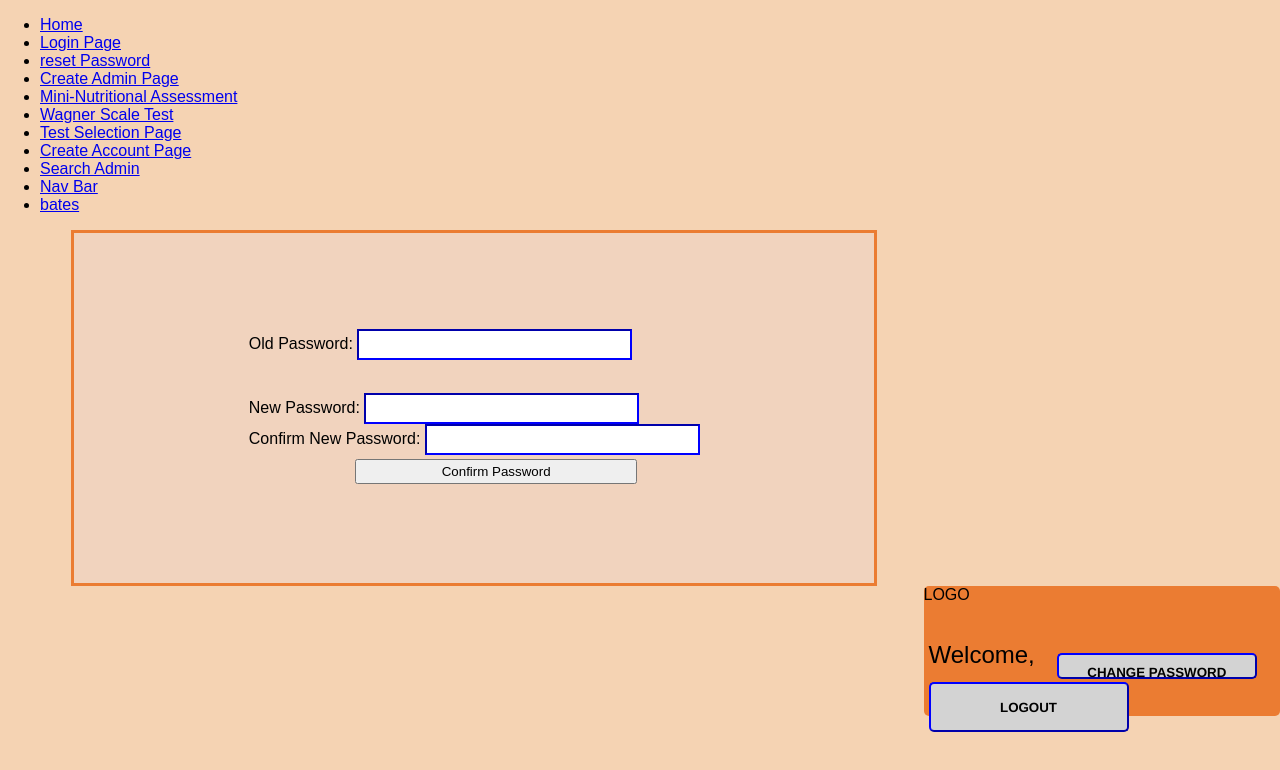
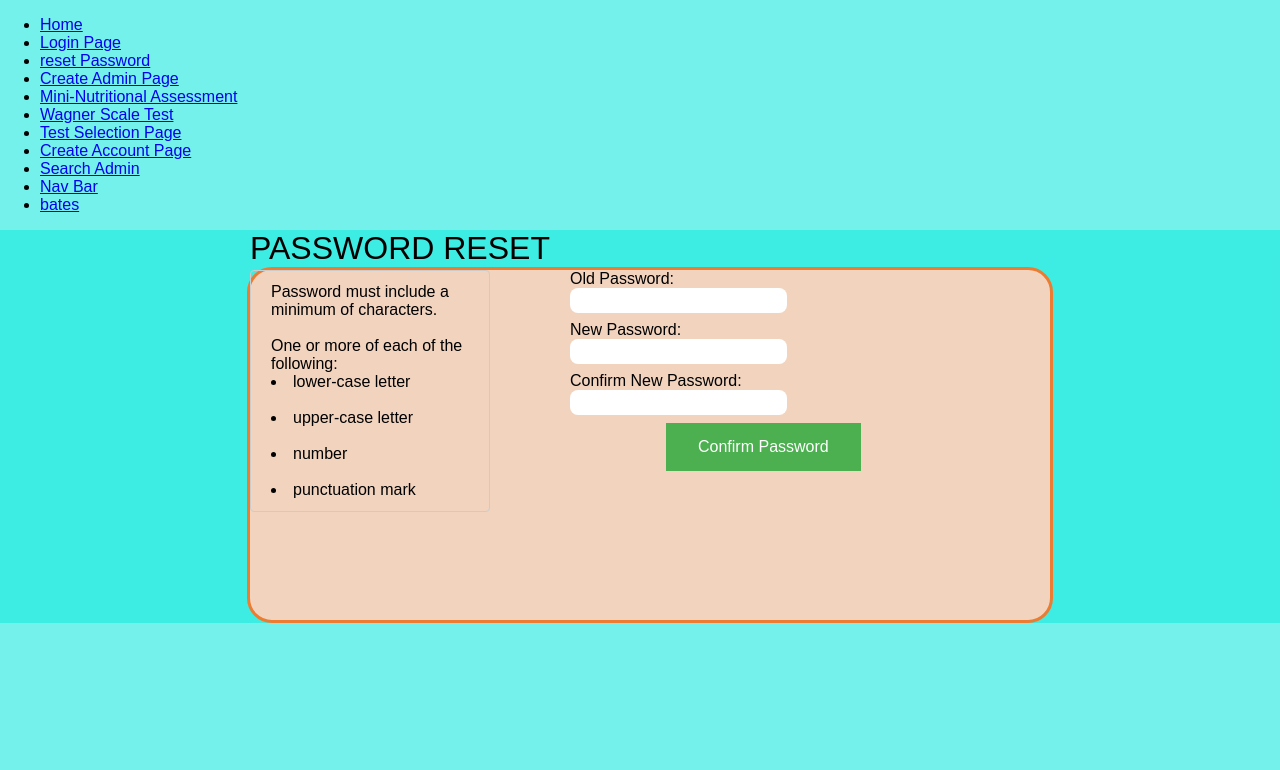
Before and after one commit to mikiehenning/FrontEnd-Software, a React (Create React App) app in the folder webapp/: page /resetPassword in a window 1280 px wide. Shown: the top 770 px of the page. Built offline with nearby package versions, Linux system fonts and the light colour scheme.

Commit message:
just a better password reset form

```diff
--- a/webapp/src/pages/bates.js
+++ b/webapp/src/pages/bates.js
@@ -1,12 +1,14 @@
 import React from 'react';
 import $ from 'jquery';
+
+
 
 const bates = () => (
 
 
 
 
-<form id= "bate">
+<form id="bate" action="#" method="POST" encType="multipart/form-data">
 
 
   <div class="row">
@@ -14,16 +16,20 @@ const bates = () => (
     <br></br>
   </div>
 
-  <input type="radio"  class="calcs"  name="QA" value="1" checked/><label>1 = Length x width
-  less than 25%4 sq cm</label>
+  <input type="radio" class="calcs" name="QA" value="1" checked/>
+  <label>1 = Length x width less than 25%4 sq cm</label>
   <br></br>
-  <input type="radio"   class="calc" name="QA" value="2"/>  <label> 2 = Length x width 4-- less than 25%16 sq cm   </label>
+  <input type="radio" class="calc" name="QA" value="2" />
+  <label> 2 = Length x width 4-- less than 25%16 sq cm </label>
   <br></br>
-  <input type="radio"  class="calc"  name="QA" value="3"/>  <label> 3 = Length x width 16.1-- less than 25%36 sq cm   </label>
+  <input type="radio" class="calc" name="QA" value="3" />
+  <label> 3 = Length x width 16.1-- less than 25%36 sq cm </label>
   <div> </div>
-  <input type="radio"  class="calc"  name="QA" value="4"/> <label> 4 = Length x width 36.1-- less than 25%80 sq cm   </label>
+  <input type="radio" class="calc" name="QA" value="4" />
+  <label> 4 = Length x width 36.1-- less than 25%80 sq cm </label>
   <br></br>
-  <input type="radio"  class="calc"  name="QA" value="5"/> <label> 5 = Length x width >80 sq cm   </label>
+  <input type="radio" class="calc" name="QA" value="5" />
+  <label> 5 = Length x width >80 sq cm </label>
   <br></br>
 
   <br></br>
@@ -33,18 +39,23 @@ const bates = () => (
   </div>
   <br></br>
 
-  <input type="radio"  class="calc" name="QB" value="1"checked/>  <label> Non-blanchable erythema on intact skin  </label>
+  <input type="radio" class="calc" name="QB" value="1" checked/>
+  <label> Non-blanchable erythema on intact skin </label>
   <br></br>
-  <input type="radio" class="calc"  name="QB" value="2"/>  <label>  Partial thickness skin loss involving epidermis /or dermis  </label>
+  <input type="radio" class="calc" name="QB" value="2" />
+  <label> Partial thickness skin loss involving epidermis /or dermis </label>
   <div></div>
-  <input type="radio"  class="calc" name="QB" value="3"/> <label> Full thickness skin loss involving damage or necrosis of subcutaneous tissue; may extend down to but not through underlying fascia; &/or mixed partial & full thickness &/or tissue layers obscured bygranulation tissue  </label>
+  <input type="radio" class="calc" name="QB" value="3" />
+  <label> Full thickness skin loss involving damage or necrosis of subcutaneous tissue; may extend down to but not through underlying fascia; &/or mixed partial & full thickness &/or tissue layers obscured bygranulation tissue </label>
 
   <br></br>
-  <input type="radio"  class="calc" name="QB" value="4"/>  <label> Obscured by necrosis  </label>
+  <input type="radio" class="calc" name="QB" value="4" />
+  <label> Obscured by necrosis </label>
 
   <br></br>
 
-  <input type="radio"  class="calc" name="QB" value="5"/>  <label> Full thickness skin loss with extensive destruction, tissue necrosis or damage to muscle, bone or supporting structures
+  <input type="radio" class="calc" name="QB" value="5" />
+  <label> Full thickness skin loss with extensive destruction, tissue necrosis or damage to muscle, bone or supporting structures
   </label>
   <br></br>
 
@@ -57,18 +68,23 @@ const bates = () => (
   </div>
   <br></br>
 
-  <input type="radio" class="calc"  name="QC" value="1"checked/>  <label> Indistinct, diffuse, none clearly visible  </label>
+  <input type="radio" class="calc" name="QC" value="1" checked/>
+  <label> Indistinct, diffuse, none clearly visible </label>
   <br></br>
 
-  <input type="radio" class="calc"  name="QC" value="2"/>  <label> Distinct, outline clearly visible, attached, even with wound base  </label>
+  <input type="radio" class="calc" name="QC" value="2" />
+  <label> Distinct, outline clearly visible, attached, even with wound base </label>
   <br></br>
-  <input type="radio" class="calc"  name="QC" value="3"/>  <label> Well-defined, not attached to wound base  </label>
+  <input type="radio" class="calc" name="QC" value="3" />
+  <label> Well-defined, not attached to wound base </label>
   <br></br>
 
-  <input type="radio" class="calc"  name="QC" value="4"/>  <label> Well-defined, not attached to base, rolled under, thickened  </label>
+  <input type="radio" class="calc" name="QC" value="4" />
+  <label> Well-defined, not attached to base, rolled under, thickened </label>
   <br></br>
 
-  <input type="radio" class="calc"  name="QC" value="5"/>  <label> Well-defined, fibrotic, scarred or hyperkeratotic  </label>
+  <input type="radio" class="calc" name="QC" value="5" />
+  <label> Well-defined, fibrotic, scarred or hyperkeratotic </label>
   <br></br>
 
   <div>
@@ -77,69 +93,89 @@ const bates = () => (
 
   <label for="QC">undermining </label>
   <br></br>
-  <input type="radio" class="calc"  name="QM" value="1"checked/>  <label> None present   </label>
+  <input type="radio" class="calc" name="QM" value="1" checked/>
+  <label> None present </label>
   <br></br>
 
-  <input type="radio" class="calc"  name="QM" value="2"/>  <label> Undermining less than 2 cm in any area  </label>
+  <input type="radio" class="calc" name="QM" value="2" />
+  <label> Undermining less than 2 cm in any area </label>
   <br></br>
-  <input type="radio"  class="calc" name="QM" value="3"/>  <label> Undermining 2-4 cm involving less than 50% wound margins  </label>
+  <input type="radio" class="calc" name="QM" value="3" />
+  <label> Undermining 2-4 cm involving less than 50% wound margins </label>
   <br></br>
 
-  <input type="radio"  class="calc" name="QM" value="4"/>   <label> Undermining 2-4 cm involving greater than 50% wound margins  </label>
+  <input type="radio" class="calc" name="QM" value="4" />
+  <label> Undermining 2-4 cm involving greater than 50% wound margins </label>
   <br></br>
 
-  <input type="radio"  class="calc" name="QM" value="5"/>  <label> Undermining greater than 4 cm or Tunneling in any area   </label>
+  <input type="radio" class="calc" name="QM" value="5" />
+  <label> Undermining greater than 4 cm or Tunneling in any area </label>
   <br></br>
   <br></br>
 
   <label for="QC">Necrotic Tissue Type </label>
   <br></br>
-  <input type="radio"  class="calc" name="QD" value="1"checked/>  <label> None visible   </label>
+  <input type="radio" class="calc" name="QD" value="1" checked/>
+  <label> None visible </label>
   <br></br>
 
-  <input type="radio"  class="calc" name="QD" value="2"/>  <label> White/grey non-viable tissue or non-adherent yellow slough  </label>
+  <input type="radio" class="calc" name="QD" value="2" />
+  <label> White/grey non-viable tissue or non-adherent yellow slough </label>
   <br></br>
-  <input type="radio" class="calc"  name="QD" value="3"/>  <label> Loosely adherent yellow slough  </label>
+  <input type="radio" class="calc" name="QD" value="3" />
+  <label> Loosely adherent yellow slough </label>
   <br></br>
 
-  <input type="radio"  class="calc" name="QD" value="4"/>  <label> Adherent, soft, black eschar  </label>
+  <input type="radio" class="calc" name="QD" value="4" />
+  <label> Adherent, soft, black eschar </label>
   <br></br>
 
-  <input type="radio"  class="calc" name="QD" value="5"/>  <label> Firmly adherent, hard, black eschar   </label>
+  <input type="radio" class="calc" name="QD" value="5" />
+  <label> Firmly adherent, hard, black eschar </label>
   <br></br>
 
   <br></br>
 
   <label for="QE">Necrotic Tissure Amounts </label>
   <br></br>
-  <input type="radio"  class="calc" name="QE" value="1"checked/>  <label> None visible  </label>
+  <input type="radio" class="calc" name="QE" value="1" checked/>
+  <label> None visible </label>
   <br></br>
-  <input type="radio"  class="calc" name="QE" value="2"/>  <label> less than 25% of wound bed covered  </label>
+  <input type="radio" class="calc" name="QE" value="2" />
+  <label> less than 25% of wound bed covered </label>
   <br></br>
-  <input type="radio"  class="calc" name="QE" value="3"/>  <label> less than 50% and more 75% of wound covered   </label>
+  <input type="radio" class="calc" name="QE" value="3" />
+  <label> less than 50% and more 75% of wound covered </label>
   <br></br>
-  <input type="radio"  class="calc" name="QE" value="4"/>  <label> less than 50% and more than 75% of wound covered  </label>
+  <input type="radio" class="calc" name="QE" value="4" />
+  <label> less than 50% and more than 75% of wound covered </label>
   <br></br>
 
-  <input type="radio" class="calc"  name="QE" value="5"/>  <label> 75% to 100% of wound covered  </label>
+  <input type="radio" class="calc" name="QE" value="5" />
+  <label> 75% to 100% of wound covered </label>
   <br></br>
 
   <br></br>
 
   <label for="QC">Exudate Type </label>
   <br></br>
-  <input type="radio"  class="calc" name="QF" value="1"checked/>  <label> None  </label>
+  <input type="radio" class="calc" name="QF" value="1" checked/>
+  <label> None </label>
   <br></br>
 
-  <input type="radio" class="calc"  name="QF" value="2"/>  <label> Bloody   </label>
+  <input type="radio" class="calc" name="QF" value="2" />
+  <label> Bloody </label>
   <br></br>
-  <input type="radio"  class="calc" name="QF" value="3"/>  <label> Serosanguineous: thin, watery, pale red/pink   </label>
+  <input type="radio" class="calc" name="QF" value="3" />
+  <label> Serosanguineous: thin, watery, pale red/pink </label>
   <br></br>
 
-  <input type="radio"  class="calc" name="QF" value="4"/>  <label> Serous: thin, watery, clear   </label>
+  <input type="radio" class="calc" name="QF" value="4" />
+  <label> Serous: thin, watery, clear </label>
   <br></br>
 
-  <input type="radio" class="calc"  name="QF" value="5"/>  <label>Purulent: thin or thick, opaque, tan/yellow, with or without odor  </label>
+  <input type="radio" class="calc" name="QF" value="5" />
+  <label>Purulent: thin or thick, opaque, tan/yellow, with or without odor </label>
 
   <br></br>
 
@@ -147,69 +183,89 @@ const bates = () => (
 
   <label for="QC">Exudate Amount </label>
   <br></br>
-  <input type="radio" class="calc"  name="QG" value="1"checked/>  <label> None  </label>
+  <input type="radio" class="calc" name="QG" value="1" checked/>
+  <label> None </label>
   <br></br>
 
-  <input type="radio" class="calc"  name="QG" value="2"/>  <label> Scant, wound moist but no observable exudate  </label>
+  <input type="radio" class="calc" name="QG" value="2" />
+  <label> Scant, wound moist but no observable exudate </label>
   <br></br>
-  <input type="radio" class="calc"  name="QG" value="3"/>   <label> Small  </label>
+  <input type="radio" class="calc" name="QG" value="3" />
+  <label> Small </label>
   <br></br>
 
-  <input type="radio"  class="calc" name="QG" value="4"/>  <label> Moderate   </label>
+  <input type="radio" class="calc" name="QG" value="4" />
+  <label> Moderate </label>
   <br></br>
 
-  <input type="radio" class="calc"  name="QG" value="5"/>  <label> Large   </label>
+  <input type="radio" class="calc" name="QG" value="5" />
+  <label> Large </label>
   <br></br>
 
   <br></br>
 
   <label for="QC">Skin Color Surrrounding Wound </label>
   <br></br>
-  <input type="radio" class="calc"  name="QH" value="1"checked/>  <label> Pink or normal for ethnic group  </label>
+  <input type="radio" class="calc" name="QH" value="1" checked/>
+  <label> Pink or normal for ethnic group </label>
   <br></br>
 
-  <input type="radio" class="calc"  name="QH" value="2"/>  <label> Bright red or blanches to touch  </label>
+  <input type="radio" class="calc" name="QH" value="2" />
+  <label> Bright red or blanches to touch </label>
   <br></br>
-  <input type="radio"  class="calc" name="QH" value="3"/>  <label> White or grey pallor or hypopigmented  </label>
+  <input type="radio" class="calc" name="QH" value="3" />
+  <label> White or grey pallor or hypopigmented </label>
   <br></br>
 
-  <input type="radio"  class="calc" name="QH" value="4"/>   <label> Dark red or purple or non-blanchable  </label>
+  <input type="radio" class="calc" name="QH" value="4" />
+  <label> Dark red or purple or non-blanchable </label>
   <br></br>
 
-  <input type="radio" class="calc"  name="QH" value="5"/>  <label> Black or hyperpigmented  </label>
+  <input type="radio" class="calc" name="QH" value="5" />
+  <label> Black or hyperpigmented </label>
   <br></br>
   <br></br>
 
   <label for="QC">Peripheral Tissue Edema </label>
   <br></br>
-  <input type="radio" class="calc"  name="QI" value="1" checked/>  <label> No swelling or edema  </label>
+  <input type="radio" class="calc" name="QI" value="1" checked/>
+  <label> No swelling or edema </label>
   <br></br>
 
-  <input type="radio" class="calc"  name="QI" value="2"/>   <label> Non-pitting edema extends less than 4 cm around wound  </label>
+  <input type="radio" class="calc" name="QI" value="2" />
+  <label> Non-pitting edema extends less than 4 cm around wound </label>
   <br></br>
-  <input type="radio" class="calc"  name="QI" value="3"/>  <label> Non-pitting edema extends less 4 cm around wound   </label>
+  <input type="radio" class="calc" name="QI" value="3" />
+  <label> Non-pitting edema extends less 4 cm around wound </label>
   <br></br>
-  <input type="radio" class="calc"  name="QI" value="4"/>  <label> Pitting edema extends less than 4 cm around wound   </label>
+  <input type="radio" class="calc" name="QI" value="4" />
+  <label> Pitting edema extends less than 4 cm around wound </label>
   <br></br>
 
-  <input type="radio" class="calc"  name="QI" value="5"/>  <label> Crepitus and/or pitting edema extends greater than 4 cm around wound  </label>
+  <input type="radio" class="calc" name="QI" value="5" />
+  <label> Crepitus and/or pitting edema extends greater than 4 cm around wound </label>
 
   <br></br>
   <br></br>
 
   <label for="QC">Peripheral Tissue Induration </label>
   <br></br>
-  <input type="radio" class="calc"  name="QL" value="1" checked/>  <label> None present   </label>
+  <input type="radio" class="calc" name="QL" value="1" checked/>
+  <label> None present </label>
   <br></br>
 
-  <input type="radio"  class="calc" name="QL" value="2"/>  <label> Induration, lrss than 2 cm around wound  </label>
+  <input type="radio" class="calc" name="QL" value="2" />
+  <label> Induration, lrss than 2 cm around wound </label>
   <br></br>
-  <input type="radio" class="calc"  name="QL" value="3"/>   <label> Induration 2-4 cm extending less than 50% around wound  </label>
+  <input type="radio" class="calc" name="QL" value="3" />
+  <label> Induration 2-4 cm extending less than 50% around wound </label>
   <br></br>
 
-  <input type="radio" class="calc"  name="QL" value="4"/>  <label> Induration 2-4 cm extending greater than 50% around wound   </label>
+  <input type="radio" class="calc" name="QL" value="4" />
+  <label> Induration 2-4 cm extending greater than 50% around wound </label>
   <br></br>
-  <input type="radio" class="calc"  name="QL" value="5"/>  <label> Induration greater than 4 cm in any area around wound   </label>
+  <input type="radio" class="calc" name="QL" value="5" />
+  <label> Induration greater than 4 cm in any area around wound </label>
 
   <br></br>
   <br></br>
@@ -217,64 +273,71 @@ const bates = () => (
 
   <label for="QC">Granulation Tissue </label>
   <br></br>
-  <input type="radio" class="calc"  name="QJ" value="1" checked/>  <label> Skin intact or partial thickness wound   </label>
+  <input type="radio" class="calc" name="QJ" value="1" checked/>
+  <label> Skin intact or partial thickness wound </label>
   <br></br>
 
-  <input type="radio" class="calc"  name="QJ" value="2"/>  <label> Bright, beefy red; 75% to 100% of wound filled /or tissue overgrowth  </label>
+  <input type="radio" class="calc" name="QJ" value="2" />
+  <label> Bright, beefy red; 75% to 100% of wound filled /or tissue overgrowth </label>
   <br></br>
-  <input type="radio" class="calc"  name="QJ" value="3"/>  <label> Bright, beefy red; less than 75% and less 25% of wound filled   </label>
+  <input type="radio" class="calc" name="QJ" value="3" />
+  <label> Bright, beefy red; less than 75% and less 25% of wound filled </label>
   <br></br>
 
-  <input type="radio" class="calc"  name="QJ" value="4"/>  <label> Pink, and/or dull, dusky red and/or fills less than 25% of wound  </label>
+  <input type="radio" class="calc" name="QJ" value="4" />
+  <label> Pink, and/or dull, dusky red and/or fills less than 25% of wound </label>
   <br></br>
 
-  <input type="radio" class="calc"  name="QJ" value="5"/>  <label> No granulation tissue present  </label>
+  <input type="radio" class="calc" name="QJ" value="5" />
+  <label> No granulation tissue present </label>
   <br></br>
   <br></br>
 
   <label for="QC">Epithelialization </label>
   <br></br>
-  <input type="radio" class="calc" name="QK" value="1" checked/>  <label> 100% wound covered, surface intact  </label>
+  <input type="radio" class="calc" name="QK" value="1" checked/>
+  <label> 100% wound covered, surface intact </label>
   <br></br>
 
-  <input type="radio" class="calc" name="QK" value="2"/>  <label> 75% to less than 100% wound covered /or epithelial tissue extends greater than 0.5cm into wound bed  </label>
+  <input type="radio" class="calc" name="QK" value="2" />
+  <label> 75% to less than 100% wound covered /or epithelial tissue extends greater than 0.5cm into wound bed </label>
   <br></br>
-  <input type="radio" class="calc" name="QK" value="3"/>  <label> 50% to less than 75% wound covered or epithelial tissue extends to less than 0.5cm into wound bed  </label>
+  <input type="radio" class="calc" name="QK" value="3" />
+  <label> 50% to less than 75% wound covered or epithelial tissue extends to less than 0.5cm into wound bed </label>
 
   <br></br>
 
-  <input type="radio"  class="calc" name="QK" value="4"/>  <label> 25% to less than 50% wound covered  </label>
+  <input type="radio" class="calc" name="QK" value="4" />
+  <label> 25% to less than 50% wound covered </label>
   <br></br>
 
-  <input type="radio" class="calc"  name="QK" value="5"/>  <label> less than 25% wound covered  </label>
+  <input type="radio" class="calc" name="QK" value="5" />
+  <label> less than 25% wound covered </label>
 
   <br></br>
 
-  <p id="insert">  </p>
+  <p id="insert">
+  </p>
 
 
 
 
 
   <script>
-
-var x=5;
-document.getElementById("box").innerHTML="dfd";
-
-{/* calculates total sum but does store it yet, order of additon is required */}
+    { /* calculates total sum but does store it yet, order of additon is required */ }
 
     $("#submitt").on('change', function() {
 
 
       alert(parseInt($('input[name="QA"]:checked', '#bate').val())
-    +parseInt($('input[name="QB"]:checked', '#bate').val())
+      + parseInt($('input[name="QB"]:checked', '#bate').val())
        + parseInt($('input[name="QC"]:checked', '#bate').val())
         + parseInt($('input[name="QM"]:checked', '#bate').val())
         + parseInt($('input[name="QD"]:checked', '#bate').val())
         + parseInt($('input[name="QE"]:checked', '#bate').val())
         + parseInt($('input[name="QF"]:checked', '#bate').val())
         + parseInt($('input[name="QG"]:checked', '#bate').val())
-    +parseInt($('input[name="QH"]:checked', '#bate').val())
+        + parseInt($('input[name="QH"]:checked', '#bate').val())
         + parseInt($('input[name="QI"]:checked', '#bate').val())
         + parseInt($('input[name="QL"]:checked', '#bate').val())
         + parseInt($('input[name="QJ"]:checked', '#bate').val())
@@ -286,17 +349,10 @@ $("#submitt").on('change', function() {
 
     });
 
+  </script>
+  <input type="submit" />
+  <input type="text" name="result" id="textbox3" />
+</form>
 
 
-
-
-
-
-
-
- </script>
- <input type="submit"/>
- <input type="text" name="result" value="Box" id="box"/>
-     </form>
-
     ); export default bates;
--- a/webapp/src/pages/home.css
+++ b/webapp/src/pages/home.css
@@ -6,7 +6,7 @@
 
 .button {
     color:#ffffff;
-    Background:#0094ff;
+    Background:#c3ff00;
     border:none;
     font-size:16px;
     border-radius:3px;
--- a/webapp/src/pages/resetPassword.js
+++ b/webapp/src/pages/resetPassword.js
@@ -5,34 +5,38 @@ import '../styling/resetPassword.css';
 const resetPassword = () => (
 
     <body>
+
+        <label id="Header"> PASSWORD RESET </label>
     <div class="container">
 
-        <div class="leftside">
-                <div class="logo">LOGO </div>
 
-        <div class="b">
-            <label class="lab">Welcome,</label>
-            <button type="button" class="b">LOGOUT</button>
-        </div>
+        <form class="inputform"  >
+        <div><label className= "label" id="advice" >Password must include a minimum of characters.<br></br><br></br>
+        One or more of each of the following:<br></br>
+<li> lower-case letter</li><br></br>
+<li> upper-case letter</li><br></br>
+<li> number</li><br></br>
+<li> punctuation mark</li></label></div>
+            <div  id="oldpassword" >
+                <label className="label" id="inlabel">     Old Password: </label>
+                <input className="inputboxpassword" type="text" id= "input" /><br></br>
 
-        </div>
-        <form class="inputform">
-            <div className="oldpassword">
-                <label className="label">Old Password: </label>
-                <input className="inputboxpassword" type="text" />
-            </div>
 
-            <div class="newpassword">
-                <label className="label">New Password: </label>
-                <input className="inputboxpassword" type="text" /><br />
-                <label className="label" >Confirm New Password: </label>
-                <input className="inputboxpassword" type="text" />
+
+                <label className="label" id="inlabel">     New Password: </label>
+                <input className="inputboxpassword" type="text" id= "input" />
+
+                <br></br>
+                <label className= "label" id="inlabel" >Confirm New Password: </label>
+                <input className="inputboxpassword" type="text" id= "input" />
+                <input id="changeButton" type="submit" value="Confirm Password" />
+
              </div>
 
-              <input className="changeButton" type="submit" value="Confirm Password" />
+
          </form>
 
-             <button type="button" class="bChange">CHANGE PASSWORD</button>
+
 
 
     </div >
--- a/webapp/src/pages/testSelectionPage.js
+++ b/webapp/src/pages/testSelectionPage.js
@@ -11,6 +11,7 @@ class testSelectionPage extends Component {
                     <Link className='button' to='./wagnerScaleTest'>Wagner Scale Test</Link>
                     <Link className='button' to='./MNAtest'>Mini-Nutritional Assessment</Link>
                     <Link className='button' to='./'>Pressure Wounds Test</Link>
+                    <Link className='button' to='./bates'> Bates Jensen Wound Assessment</Link>
             </div>
         );
     };
--- a/webapp/src/styling/resetPassword.css
+++ b/webapp/src/styling/resetPassword.css
@@ -1,14 +1,13 @@
 .container{
-  display:grid;
-  grid-template:"leftbar topmiddle ";
 
+  display: grid;
+  grid-gap: 10px 20px;
+  grid-template-rows: 100px 1fr auto;
+  grid-template-columns: 1fr 200px;
 
-  grid-template-columns: 213px 1fr;
-  grid-template-rows: 199vh;
-   margin:0 auto;
 }
 body{
-  background-color:#f5d3b3
+  background-color:#18e9de98
   ;
 
 }
@@ -30,7 +29,7 @@ body{
 }
 button.b{
 
-  background:lightgrey;
+  background:rgb(66, 153, 165);
   font-family:Helvetica;
   font-weight: bold;
   border-radius: 5px;
@@ -55,24 +54,63 @@ button.b:hover{
 }
 
 .inputform{
+  display: grid;
   border-style:solid;
+  border-radius: 25px;
   grid-area:topmiddle;
   width:800px;
   height:350px;
   border-color:#eb7c32;
-  margin-left:3em;
+  margin-left:0em;
   background-color: #f1d3be;
-  display:grid;
-  grid-template:"topleft topright "
-                "bottomleft bottomright ";
+
+  grid-template-columns: 30% 70%;
+	grid-auto-rows: 1fr;
 
 
 }
 
+#input{width: 70;
+padding: 12px 20px;
+margin: 8px 0;
+display: inline-block;
+border: 1px solid #ccc;
+border-radius: 4px;
+box-sizing: border-box;
+margin-left:6em;
+margin-top:0em;
+border: 0px solid red;
+border-radius: 8px;
+
+}
+
+#advice{width: 50;
+  padding: 12px 20px;
+  margin: 8px 0;
+  display: inline-block;
+  border: 1px solid #ccc;
+  border-radius: 4px;
+  box-sizing: border-box;
+
+  margin-top:0em;
+  float: left;
+  }
+
+
+
+label{
+  display: block;
+  width: 100%;
+  font: normal 12px ;
+
+  float: middle; width: 15em; margin-left: 5em;
+  }
+
+
 
 
   button.bChange{
-  grid-area: bottomright;
+  grid-area: bottomleft;
   margin-left:10em;
   background:lightgrey;
   font-family:Helvetica;
@@ -89,21 +127,47 @@ button.b:hover{
 }
 
 
-.inputboxpassword{
-  grid-area:topright;
+#inputboxpassword{
+  grid-area: bottomright;
   height:25px;
   width:20em;
   border-color:blue;
+  margin-left:15em;
+  margin-top:15em;
+  background-color: yellow;
 
 }
 
-.newpassword{
+#newpassword{
   grid-area:bottomright;
-  margin-bottom:6em;
+  height:10px;
+  width:20em;
+  margin-bottom:10em;
 
+}
+
+#changeButton{
+
+  background-color: #4CAF50; /* Green */
+  border: none;
+  color: white;
+  padding: 15px 32px;
+  text-align: center;
+  text-decoration: none;
+  display: inline-block;
+  font-size: 16px;
+  margin-left:11em;
 }
 
 .oldpassword{
   grid-area:topright;
-  margin-top:6em;
+  margin-top:78em;
+  background-color: rgb(25, 0, 255);
 }
+
+#Header{
+  text-align: center;
+ margin-left:10;
+  font-size:xx-large;
+
+}
```
Lines whose indentation alone changed are shown as unchanged.
